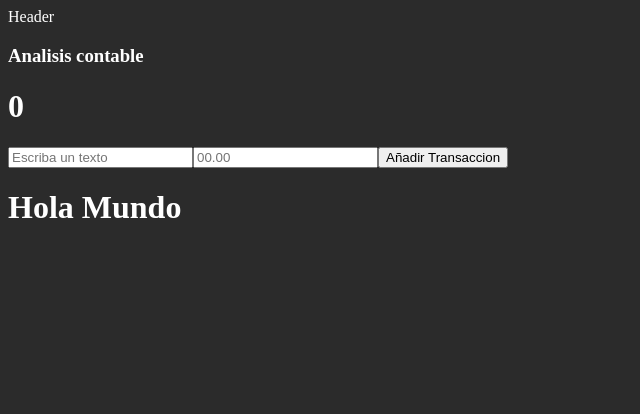
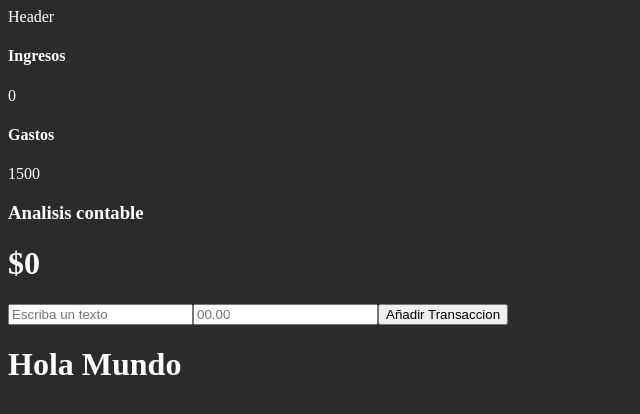
Before and after one commit to Diana-Karolina/accounting-calculator, a React (Vite) app: page / in a window 1280 px wide. Shown: the top 414 px of the page, without its empty margins (0-640 px from the left). Built offline with nearby package versions, Linux system fonts and the light colour scheme.

Commit message:
agregue funciones

```diff
--- a/src/App.jsx
+++ b/src/App.jsx
@@ -4,12 +4,14 @@ import Header from "./components/Header";
 import Transaction from "./components/transactionFile/Transaction";
 import Balance from "./components/Balance";
 import ListTransaction from "./components/transactionFile/ListTransaction";
+import IncomeExpenses from "./components/IncomeExpenses";
 
 function App() {
 
   return(
     <GlobalProvider>
       <Header/>
+      <IncomeExpenses/>
       <Balance/>
       <Transaction/>
       <ListTransaction/>
--- a/src/components/Balance.jsx
+++ b/src/components/Balance.jsx
@@ -11,7 +11,7 @@ function Balance () {
     return(
         <div>
             <h3>Analisis contable</h3>
-            <h1>{totalAmounts}</h1>
+            <h1>${totalAmounts}</h1>
         </div>
     );
 }
--- /dev/null
+++ b/src/components/IncomeExpenses.jsx
@@ -0,0 +1,28 @@
+import {useGlobalState} from "../context/GlobalContext."
+
+
+function IncomeExpenses() {
+
+    const {transactions} = useGlobalState();
+
+    const amounts = transactions.map((transaction) => transaction.amount);
+
+    const ingresosAmount = amounts
+    .filter(item => item > 0)
+    .reduce((acc, item) => (acc += item), 0);
+
+  return (
+    <>
+    <div>
+        <h4>Ingresos</h4>
+        <p>{ingresosAmount}</p>
+    </div>
+    <div>
+        <h4>Gastos</h4>
+        <p>{1500}</p>
+    </div>
+    </>
+  )
+}
+
+export default IncomeExpenses
```
